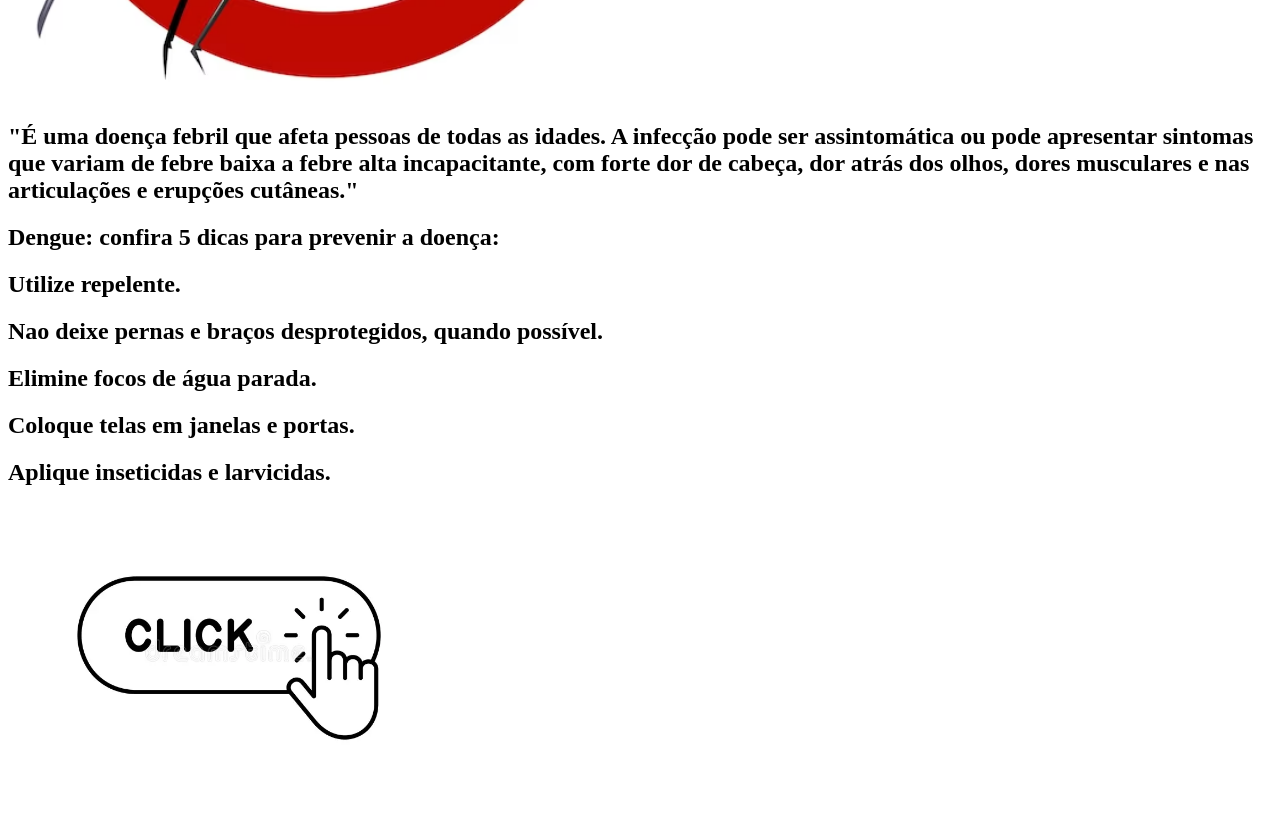
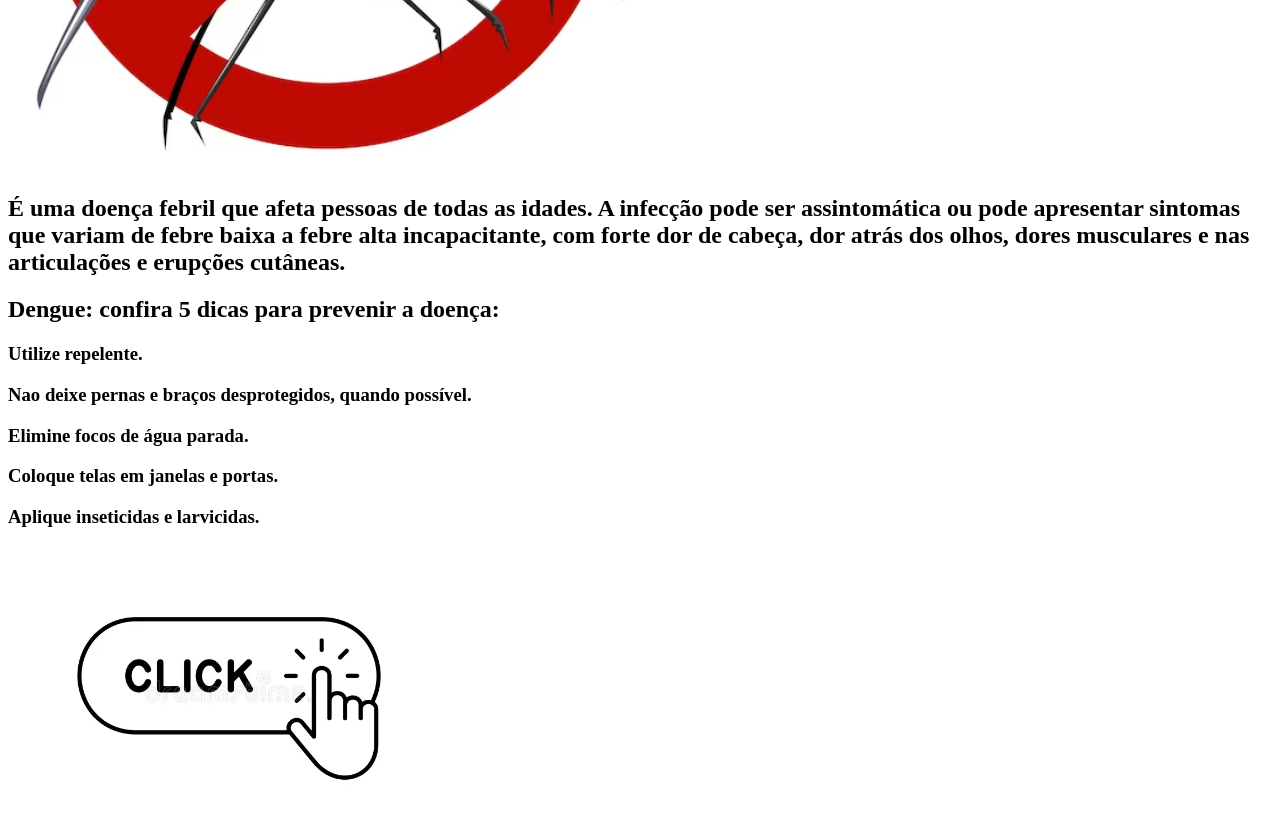
Before and after one commit to 04-bruno/dengue-site, a plain HTML site: page index.html in a window 1280 px wide. Shown: the part 620-1451 px from the top of the page. Before the commit the page ends 1417 px from the top, so only its background shows below. Drawn offline with Linux system fonts and the light colour scheme.

Commit message:
Add files via upload

```diff
--- a/index.html
+++ b/index.html
@@ -8,15 +8,16 @@
     <link rel="stylesheet" href="stile.css">
 </head>
 <body>
+    <h1>A doença que esta se ploliferando no Brasil, DENGUE!</h1>
     <img class="inicio" src="dengue.jpg" alt="imagem sobre a dengue">
 
-    <h2>"É uma doença febril que afeta pessoas de todas as idades. A infecção pode ser assintomática ou pode apresentar sintomas que variam de febre baixa a febre alta incapacitante, com forte dor de cabeça, dor atrás dos olhos, dores musculares e nas articulações e erupções cutâneas."</h2>
-    <h2>Dengue: confira 5 dicas para prevenir a doença:
-    <h2>Utilize repelente.</h2>
-    <h2>Nao deixe pernas e braços desprotegidos, quando possível.</h2>
-    <h2>Elimine focos de água parada.</h2>
-    <h2>Coloque telas em janelas e portas.</h2>
-    <h2>Aplique inseticidas e larvicidas.</h2>
+    <h2>É uma doença febril que afeta pessoas de todas as idades. A infecção pode ser assintomática ou pode apresentar sintomas que variam de febre baixa a febre alta incapacitante, com forte dor de cabeça, dor atrás dos olhos, dores musculares e nas articulações e erupções cutâneas.</h2>
+    <h2>Dengue: confira 5 dicas para prevenir a doença:</h2>
+    <h3>Utilize repelente.</h3>
+    <h3>Nao deixe pernas e braços desprotegidos, quando possível.</h3>
+    <h3>Elimine focos de água parada.</h3>
+    <h3>Coloque telas em janelas e portas.</h3>
+    <h3>Aplique inseticidas e larvicidas.</h3>
     <a href="index2.html">
         <img class="botao" src="buton.png" alt="botao para outra pagina">
     </a>
--- a/style2.css
+++ b/style2.css
@@ -1,3 +1,7 @@
 .dengoso{
     width: 100%;
 }
+
+.botao{
+    width: 30%;
+}
```
Also changed, not shown: index2.html (+5 -2 lines).
